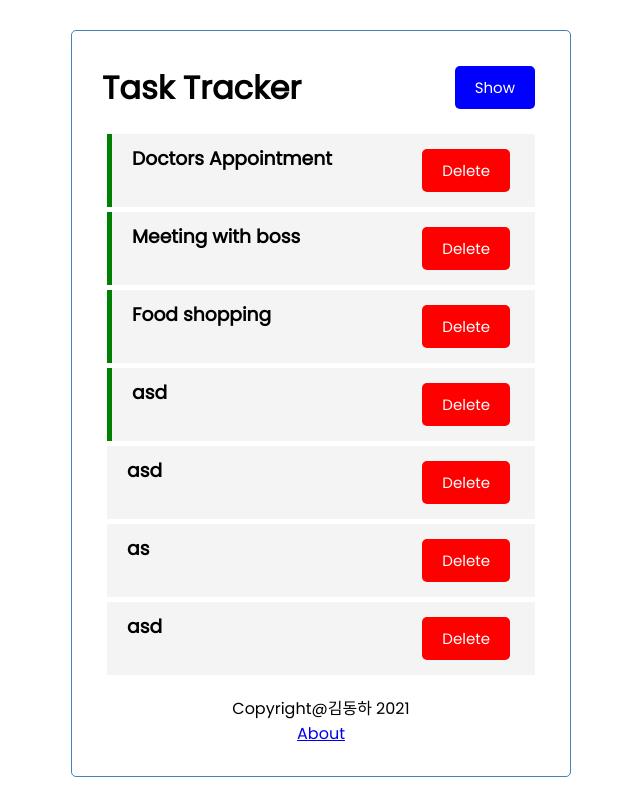
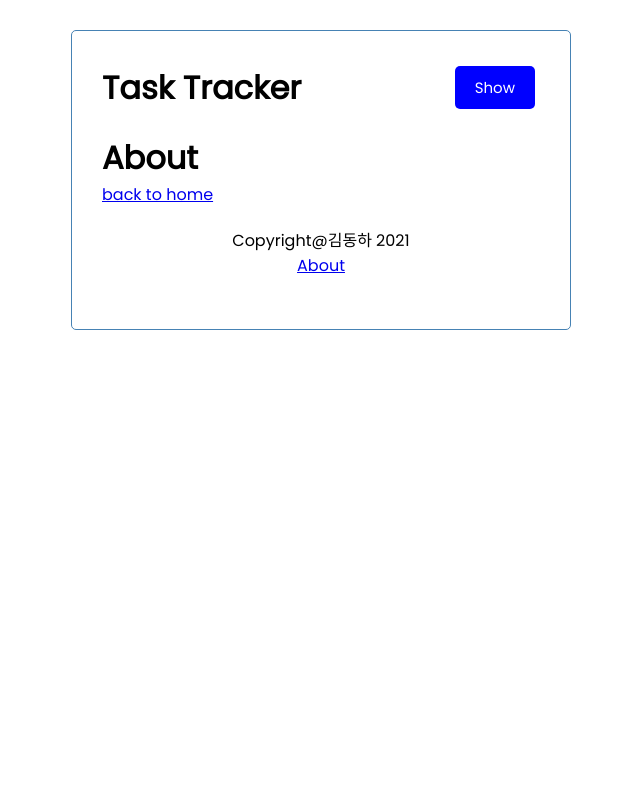
Before and after one commit to dongha1992/vue-tutorial, a Vue app: page /about in a window 1280 px wide. Shown: the whole page, without its empty margins (319-959 px from the left). Built offline with nearby package versions, Linux system fonts and the light colour scheme; data requests are answered from the project's data file.

Commit message:
feat(router): add router

```diff
--- a/src/App.vue
+++ b/src/App.vue
@@ -5,108 +5,32 @@
       title="Task Tracker"
       :showAddTask="showAddTask"
     />
-    <div v-show="showAddTask">
-      <AddTask @add-task="addTask" :tasksLength="tasks.length" />
-    </div>
-    <Tasks
-      @toggle-reminder="toggleReminder"
-      @delete-task="deleteTask"
-      :tasks="tasks"
-    />
-    <router-view>
-      <Footer />
-    </router-view>
+
+    <router-view></router-view>
+    <Footer />
   </div>
 </template>
 
 <script>
 import Header from './components/Header.vue';
-import Tasks from './components/Tasks.vue';
-import AddTask from './components/AddTask.vue';
 import Footer from './components/Footer.vue';
-import { BASE_URL } from './config/config';
 
 export default {
   name: 'App',
   components: {
     Header,
-    Tasks,
-    AddTask,
     Footer,
   },
 
   data() {
     return {
-      tasks: [],
       showAddTask: false,
     };
   },
-
   methods: {
     toggleAddTask() {
       this.showAddTask = !this.showAddTask;
     },
-    async addTask(task) {
-      const res = await fetch(`${BASE_URL}/tasks`, {
-        method: 'POST',
-        headers: {
-          'Content-type': 'application/json',
-        },
-        body: JSON.stringify(task),
-      });
-      const data = await res.json();
-      this.tasks = [...this.tasks, data];
-    },
-    async deleteTask(id) {
-      if (confirm('sure?')) {
-        const res = await fetch(`${BASE_URL}/tasks/${id}`, {
-          method: 'DELETE',
-        });
-
-        res.status === 200
-          ? (this.tasks = this.tasks.filter(task => task.id !== id))
-          : alert('failed to delete');
-      }
-    },
-
-    async toggleReminder(id) {
-      const taskToToggle = await this.fetchTask(id);
-      const updatedTask = { ...taskToToggle, reminder: !taskToToggle.reminder };
-
-      const res = await fetch(`${BASE_URL}/tasks/${id}`, {
-        method: 'PUT',
-        headers: {
-          'Content-type': 'application/json',
-        },
-        body: JSON.stringify(updatedTask),
-      });
-
-      const data = await res.json();
-
-      this.tasks = this.tasks.map(task =>
-        task.id === id ? { ...task, reminder: data.reminder } : task
-      );
-    },
-
-    async fetchTasks() {
-      const res = await fetch(`${BASE_URL}/tasks`);
-      if (res) {
-        const data = await res.json();
-        return data;
-      }
-    },
-
-    async fetchTask(id) {
-      const res = await fetch(`${BASE_URL}/tasks/${id}`);
-      if (res) {
-        const data = await res.json();
-        return data;
-      }
-    },
-  },
-
-  async created() {
-    this.tasks = await this.fetchTasks();
   },
 };
 </script>
--- a/src/components/Footer.vue
+++ b/src/components/Footer.vue
@@ -1,7 +1,7 @@
 <template>
   <footer>
     <p>Copyright@김동하 2021</p>
-    <a href="/about">About</a>
+    <router-link to="/about">About</router-link>
   </footer>
 </template>
 
--- a/src/router/index.js
+++ b/src/router/index.js
@@ -1,11 +1,17 @@
 import { createRouter, createWebHistory } from 'vue-router';
 
 import About from '../view/About';
+import Home from '../view/Home';
 
 const routes = [
   {
+    path: '/',
+    name: 'Home',
+    component: Home,
+  },
+  {
     path: '/about',
-    name: About,
+    name: 'About',
     component: About,
   },
 ];
--- a/src/view/About.vue
+++ b/src/view/About.vue
@@ -1,5 +1,6 @@
 <template>
   <h1>About</h1>
+  <router-link to="/">back to home</router-link>
 </template>
 
 <script>
--- /dev/null
+++ b/src/view/Home.vue
@@ -0,0 +1,92 @@
+<template>
+  <div v-show="showAddTask">
+    <AddTask @add-task="addTask" :tasksLength="tasks.length" />
+  </div>
+  <Tasks
+    @toggle-reminder="toggleReminder"
+    @delete-task="deleteTask"
+    :tasks="tasks"
+  />
+</template>
+
+<script>
+import Tasks from '../components/Tasks.vue';
+import AddTask from '../components/AddTask.vue';
+import { BASE_URL } from '../config/config';
+
+export default {
+  name: 'Home',
+  components: {
+    Tasks,
+    AddTask,
+  },
+  data() {
+    return { tasks: [] };
+  },
+  methods: {
+    async addTask(task) {
+      const res = await fetch(`${BASE_URL}/tasks`, {
+        method: 'POST',
+        headers: {
+          'Content-type': 'application/json',
+        },
+        body: JSON.stringify(task),
+      });
+      const data = await res.json();
+      this.tasks = [...this.tasks, data];
+    },
+    async deleteTask(id) {
+      if (confirm('sure?')) {
+        const res = await fetch(`${BASE_URL}/tasks/${id}`, {
+          method: 'DELETE',
+        });
+
+        res.status === 200
+          ? (this.tasks = this.tasks.filter(task => task.id !== id))
+          : alert('failed to delete');
+      }
+    },
+
+    async toggleReminder(id) {
+      const taskToToggle = await this.fetchTask(id);
+      const updatedTask = { ...taskToToggle, reminder: !taskToToggle.reminder };
+
+      const res = await fetch(`${BASE_URL}/tasks/${id}`, {
+        method: 'PUT',
+        headers: {
+          'Content-type': 'application/json',
+        },
+        body: JSON.stringify(updatedTask),
+      });
+
+      const data = await res.json();
+
+      this.tasks = this.tasks.map(task =>
+        task.id === id ? { ...task, reminder: data.reminder } : task
+      );
+    },
+
+    async fetchTasks() {
+      const res = await fetch(`${BASE_URL}/tasks`);
+      if (res) {
+        const data = await res.json();
+        return data;
+      }
+    },
+
+    async fetchTask(id) {
+      const res = await fetch(`${BASE_URL}/tasks/${id}`);
+      if (res) {
+        const data = await res.json();
+        return data;
+      }
+    },
+  },
+
+  async created() {
+    this.tasks = await this.fetchTasks();
+  },
+};
+</script>
+
+<style scoped></style>
```
